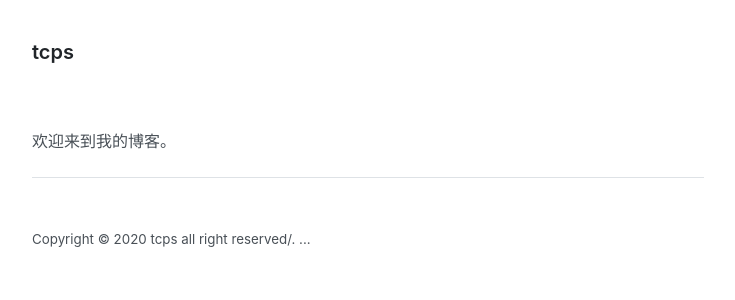
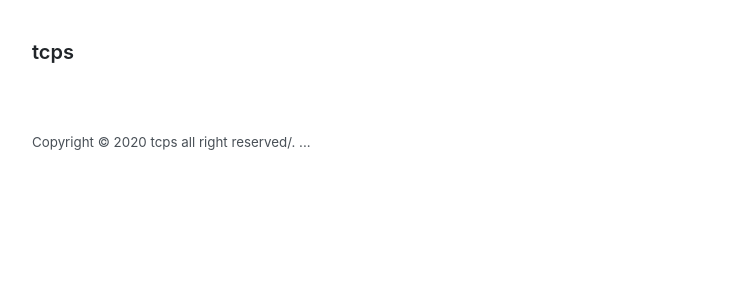
Before and after one commit to ttcps/ttcps.github.io, a Jekyll site: the page built from index.html, in a window 1280 px wide. Shown: the top 300 px of the page, without its empty margins (272-1007 px from the left). Built offline with Jekyll 4.4.1, drawn with Linux system fonts in a browser that asks for light colours.

Commit message:
Update index.html

```diff
--- a/index.html
+++ b/index.html
@@ -1,34 +1,3 @@
 ---
-layout: default
-title: 主页
+layout: home
 ---
-
-欢迎来到我的博客。
-<hr>
-{% if site.posts <= 0 %}
-<p>这里没有博客...</p>
-{% else %}
-<ul style="list-style-type:none;margin:0;padding:0">
-  {% for post in site.posts limit: 5 %}
-    <li>
-      <a href="{{ post.url }}" style="text-decoration: none">
-        <div style="width: 100%">
-          <h3>{{ post.title }}</h3>
-          <span style="color: #495057">{{ post.des | default: "这篇文章没有描述" }}</span>
-          <br>
-          <small style="color: #495057">{{ post.date | date: "%Y年%-m月%-d日" }}</small>
-        </div>
-      </a>
-    </li>
-  {% endfor %}
-</ul>
-{% endif %}
-{% if site.posts.size > 5 %}
-<hr>
-<a href="/archive" class="one-pan-link-mark" style="text-decoration: none">
-<div style="width: 100%; height: 100%">
-<p style="text-align:center; color: #000000; margin: 0px">查看所有博客</p>
-</div>
-</a>
-<hr>
-{% endif %}
```
